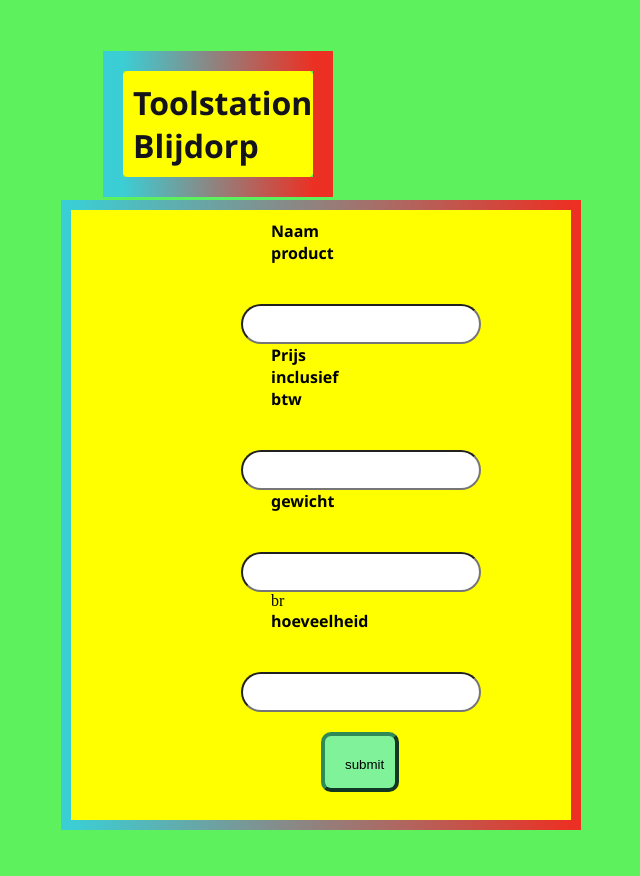
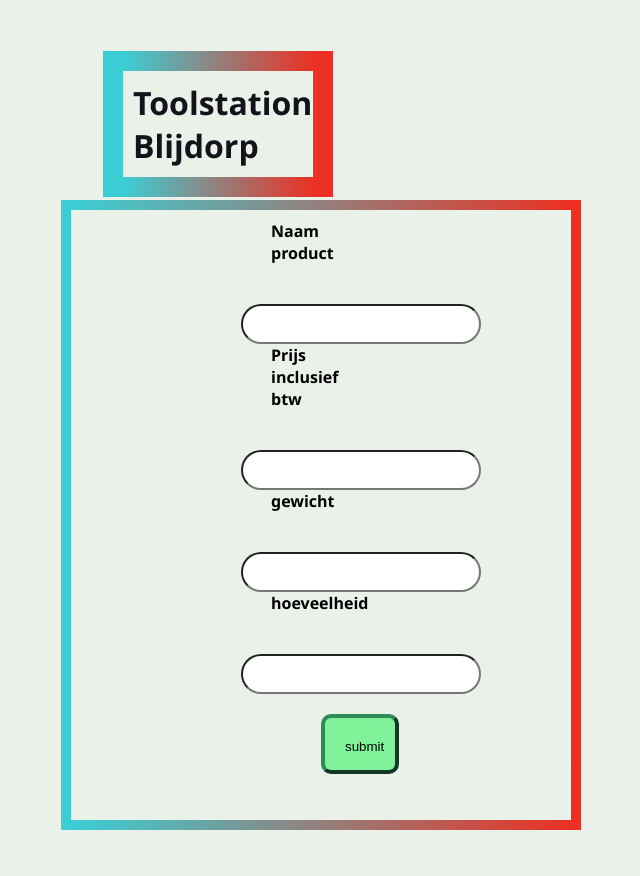
Before and after one commit to Nizar-Ibarhouten/toolstation-Blijdorp, a Django app: page /index2 in a window 1280 px wide. Shown: the whole page, without its empty margins (347-987 px from the left). Run offline with Django 5.2, Linux system fonts and the light colour scheme.

Commit message:
i deleted a db table but can not repair it. migrations does not work and don'tknow how to fix it. and home.css is changed.

```diff
--- a/ToolstationBlijdorp/polls/admin.py
+++ b/ToolstationBlijdorp/polls/admin.py
@@ -1,7 +1,7 @@
 from django.contrib import admin
-from  .models import Names, hardwareProducts
+from  .models import Names, hardwareproducts
 # Register your models here.
 
 admin.site.register(Names)
 
-admin.site.register(hardwareProducts)
+admin.site.register(hardwareproducts)
--- a/ToolstationBlijdorp/polls/static/home.css
+++ b/ToolstationBlijdorp/polls/static/home.css
@@ -3,7 +3,7 @@ h1 {
   padding: 10px;
   border: 20px solid rgb(247, 51, 45);
   border-image: linear-gradient(to right, #3acfd5 0%, #ec3023 100%) 1;
-  background-color: yellow;
+  background-color: rgb(233, 241, 233);
   color: rgb(20, 18, 27);
   border-radius: 120px;
   position: absolute;
@@ -40,7 +40,7 @@ h1 {
 
 
 .PostbarSection{
-  background-color: yellow;
+  background-color: rgb(233, 241, 233);
   margin-left: 400px;
   margin-right: 400px;
   margin-top: 200px;
--- a/ToolstationBlijdorp/polls/templates/homepage.html
+++ b/ToolstationBlijdorp/polls/templates/homepage.html
@@ -7,7 +7,7 @@
 
   <style>
     body {
-      background-color: rgb(94, 241, 94)
+      background-color: rgb(233, 241, 233)
     }
   </style>
   <link rel="stylesheet" href="static/home.css" />
@@ -28,7 +28,7 @@
         <br>
          <label class="label" for="name">gewicht</label>
         <input  type="text" value="">
-        br
+        <br>
          <label class="label" for="name">hoeveelheid</label>
         <input type="text" value="">
         <button id="button3">submit </button>
--- a/ToolstationBlijdorp/polls/views.py
+++ b/ToolstationBlijdorp/polls/views.py
@@ -4,7 +4,7 @@ from django.shortcuts import render
 from django.http import HttpResponse, HttpResponseRedirect
 from .forms import register
 
-from .models import Names, hardwareProducts
+from .models import Names, hardwareproducts
 
 from django.views.decorators.csrf import csrf_protect
 from rest_framework.response import Response
@@ -75,18 +75,21 @@ def return_json(request):
 
 
 def return_products(request):
-    data = hardwareProducts.objects.all()
+    data = hardwareproducts.objects.all()
 
-    hardwareproducts = list(data)
+    hardwareproducts_list = list(data)
     new_list = []
-    for i in hardwareproducts:
+    for i in hardwareproducts_list:
         new_list.append(i.hardware_products)
     return HttpResponse(json.dumps(new_list),content_type="application/json")
 
 def store_product(request):
+    column_names = [field.column for field in hardwareproducts._meta.fields]
+    print(column_names)
+
     if request.method == "POST":
         product = request.POST.get("input3")
-        hardwareProducts(hardware_products = product).save()
+        hardwareproducts(hardware_products = product).save()
     return render(request, "homepage.html")
 
 
```
Also changed, not shown: ToolstationBlijdorp/polls/models.py (+6 -3 lines), ToolstationBlijdorp/polls/migrations/0002_hardwareproducts.py.
